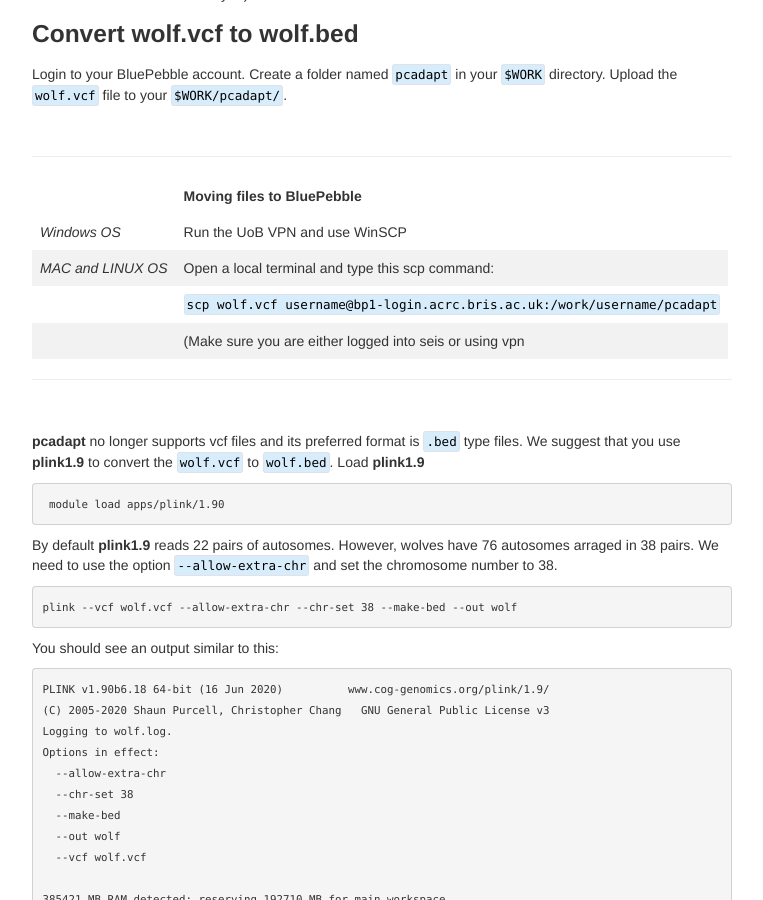
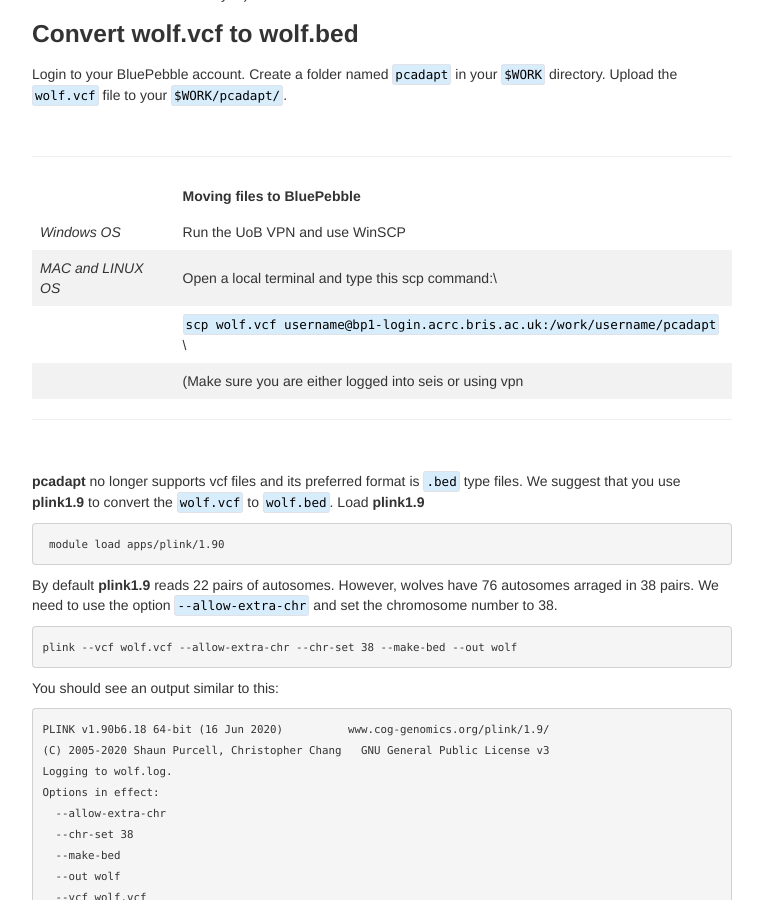
Before and after one commit to ritarasteiro/FieldCourse, a Jekyll site: the page built from pages/PCAdapt_practical.md, in a window 1280 px wide and 900 px high, scrolled down 622 px. Shown: the whole window, without its empty margins (258-1021 px from the left). Built offline with Jekyll 4.4.1, drawn with Linux system fonts in a browser that asks for light colours.

````diff
--- a/pages/PCAdapt_practical.md
+++ b/pages/PCAdapt_practical.md
@@ -35,8 +35,8 @@ Login to your BluePebble account. Create a folder named ``pcadapt`` in your ``$W
 |        | Moving files to BluePebble
 |---------------|:---------------------------|
 | *Windows OS*  |Run the UoB VPN and use WinSCP|
-| *MAC and LINUX OS* | Open a local terminal and type this scp command:|
-| |```scp wolf.vcf username@bp1-login.acrc.bris.ac.uk:/work/username/pcadapt``` |
+| *MAC and LINUX OS* | Open a local terminal and type this scp command:\
+| |```scp wolf.vcf username@bp1-login.acrc.bris.ac.uk:/work/username/pcadapt``` \
 | | (Make sure you are either logged into seis or using vpn |
 
 -----
````
